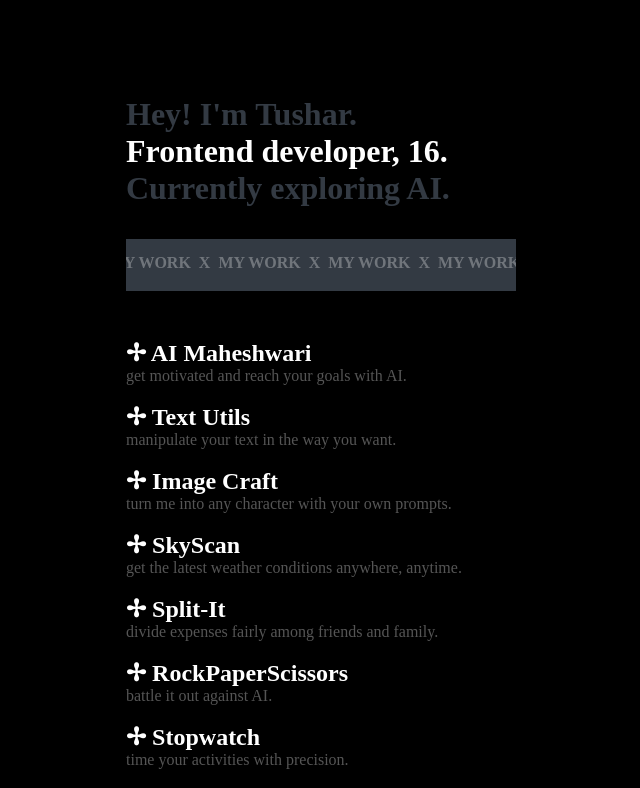
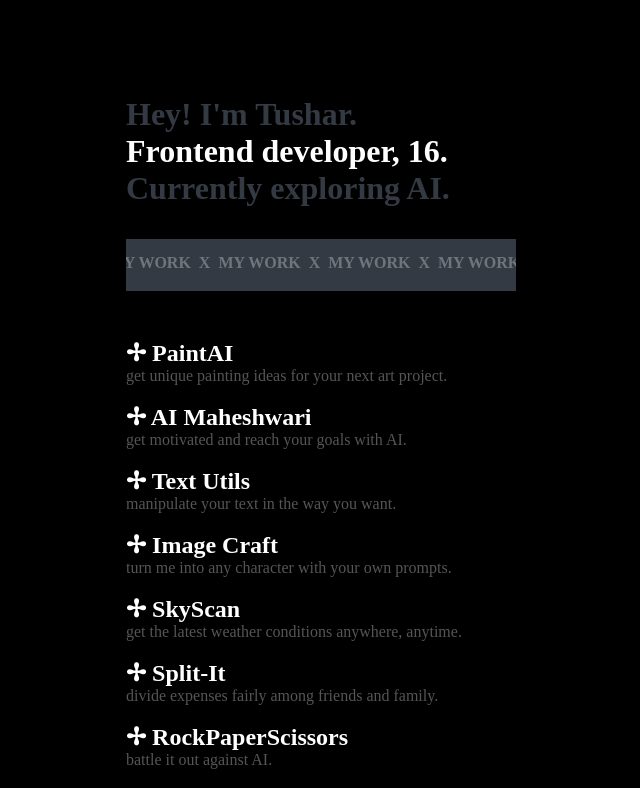
Before and after one commit to tusharverma06/Portfolio, a React (Create React App) app: page / in a window 1280 px wide. Shown: the top 788 px of the page, without its empty margins (319-959 px from the left). Built offline with nearby package versions, Linux system fonts and the light colour scheme.

Commit message:
Update App.js
added new project

```diff
--- a/src/App.js
+++ b/src/App.js
@@ -22,6 +22,9 @@ function App() {
   <div className="build">
 {/*<a href='https://reading-mood-six.vercel.app/' target={'_blank'}>✢ readingmood</a>&nbsp;<br />
     your one stop shop for finding the perfect tunes to accompany your reading and set the mood!.<br /><br />*/}
+
+<a href='https://paintai.tusharverma13.repl.co/' target={'_blank'}>✢ PaintAI</a>&nbsp;<br />
+    get unique painting ideas for your next art project.<br /><br />
 <a href='https://aimaheshwari.vercel.app/' target={'_blank'}>✢ AI Maheshwari</a>&nbsp;<br />
     get motivated and reach your goals with AI.<br /><br />
  <a href='https://textutils-mu.vercel.app/' target={'_blank'}>✢ Text Utils</a>&nbsp;<br />
```
